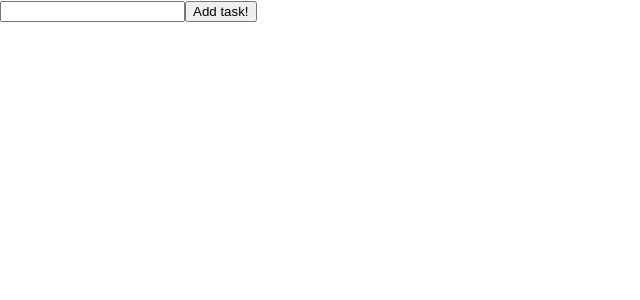
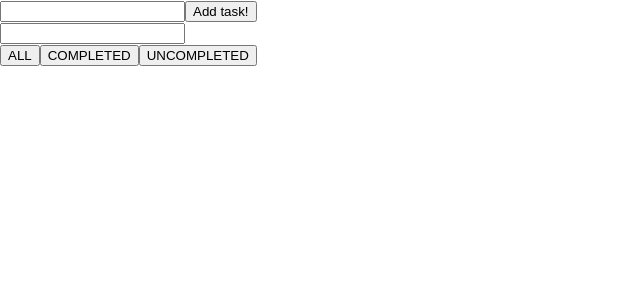
Before and after one commit to Edyta2801/React-day6, a React (Create React App) app: page / in a window 1280 px wide. Shown: the top 300 px of the page, without its empty margins (0-640 px from the left). Built offline with nearby package versions, Linux system fonts and the light colour scheme.

Commit message:
add search component

```diff
--- /dev/null
+++ b/src/ToDo/Search.js
@@ -0,0 +1,33 @@
+import React from 'react'
+
+
+const Search = (props) => (
+    <div>
+        <div>
+            <input
+                type="text"
+                value={props.filterText}
+                onChange={props.onFilterTextChangeHandler}
+            />
+        </div>
+        <div>
+            <button
+                onClick={props.onAllClickHandler}
+            >
+                ALL
+            </button>
+            <button
+                onClick={props.onCompletedClickHandler}
+            >
+                COMPLETED
+            </button>
+            <button
+                onClick={props.onCompletedClickHandler}
+            >
+                UNCOMPLETED
+        </button>
+        </div>
+    </div>
+)
+
+export default Search
--- a/src/ToDo/ToDo.js
+++ b/src/ToDo/ToDo.js
@@ -1,17 +1,32 @@
 import React from 'react'
 import AddTask from './AddTask'
 import List from './List'
-
+import Search from './Search'
 
 
 
 class ToDo extends React.Component {
-    state = {
-        tasks: [],
-        filterText: '',
-        chosenFilter: 'ALL',
-        newTaskText: ''
+    state = (
+        JSON.parse(localStorage.getItem('to-do-list-state'))
+        ||
+
+        {
+            tasks: [],
+            filterText: '',
+            chosenFilter: 'ALL',
+            newTaskText: ''
+        }
+    )
+    componentDidUpdate() {
+        this.saveInLocalStorage()
     }
+
+
+
+    saveInLocalStorage = () => localStorage.setItem(
+        'to-do-list-state',
+        JSON.stringify(this.state)
+    )
 
     createTask = text => ({
         taskText: text,
@@ -49,7 +64,7 @@ class ToDo extends React.Component {
     })
     onAllClickHandler = () => this.setState({ chosenFilter: 'ALL' })
     onCompletedClickHandler = () => this.setState({ chosenFilter: 'COMPLETED' })
-    onCompletedClickHandler = () => this.setState({ chosenFilter: 'UNCOMPLETED' })
+    onUnCompletedClickHandler = () => this.setState({ chosenFilter: 'UNCOMPLETED' })
 
     onFilterTextChangeHandler = event => this.setState({ filterText: event.target.value })
     onNewTaskTextChangeHandler = event => this.setState({ newTaskText: event.target.value })
@@ -68,6 +83,14 @@ class ToDo extends React.Component {
                     completeTask={this.completeTask}
                     deleteTask={this.deleteTask}
                 />
+                <Search
+                    filterText={this.state.filterText}
+                    onFilterTextChangeHandler={this.onFilterTextChangeHandler}
+                    onAllClickHandler={this.onAllClickHandler}
+                    onCompletedClickHandler={this.onCompletedClickHandler}
+                    onUnCompletedClickHandler={this.onUnCompletedClickHandler}
+
+                />
 
             </div>
         )
```
